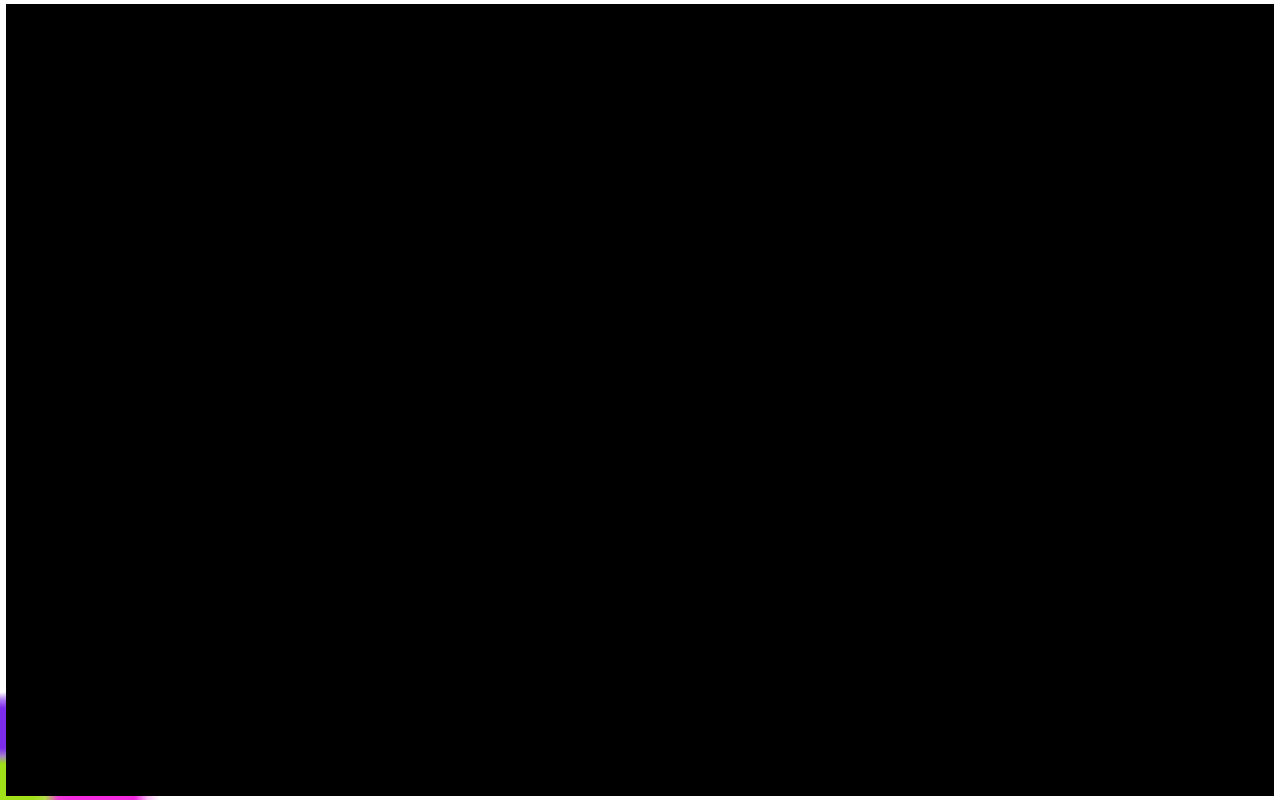
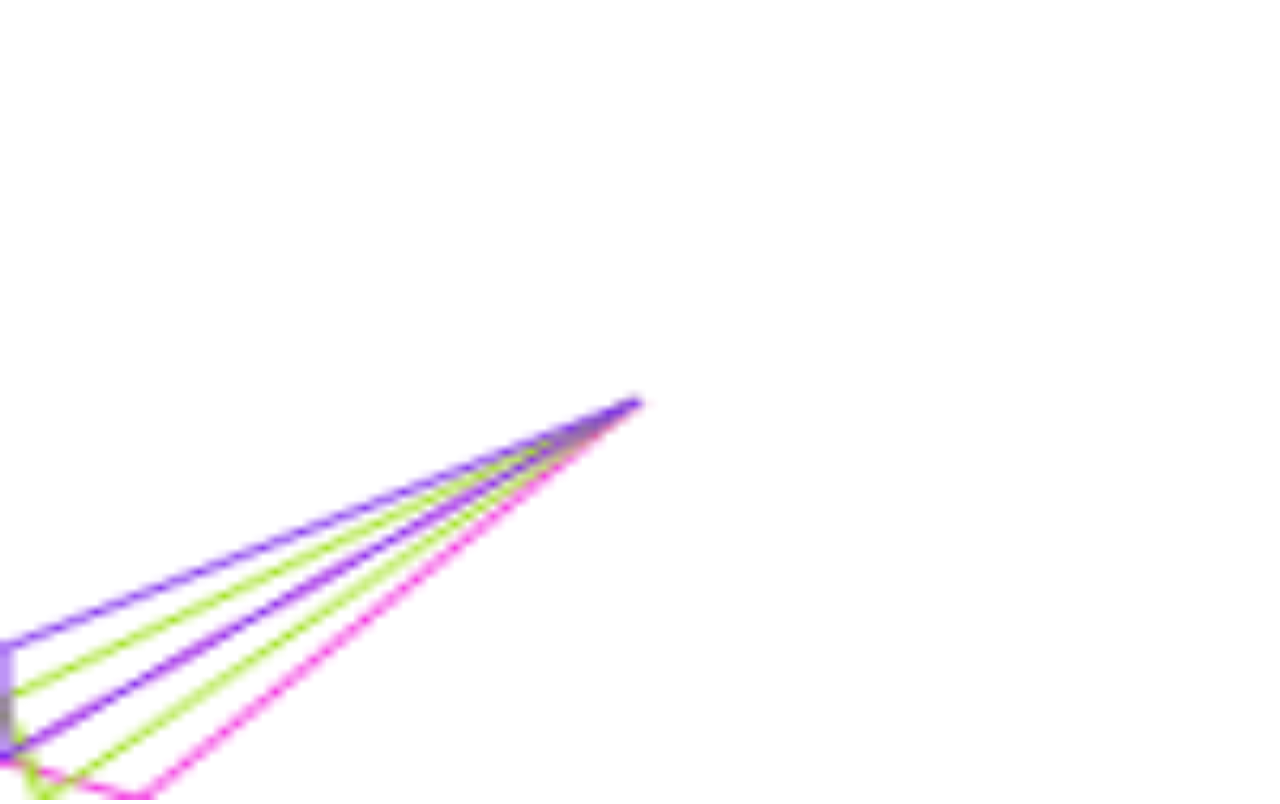
Before and after one commit to chehua19/yakovtech-front, a React (Create React App) app: page / in a window 1280 px wide. Built offline with nearby package versions, Linux system fonts and the light colour scheme.

Commit message:
updates background lines

```diff
--- a/src/App.css
+++ b/src/App.css
@@ -4,11 +4,12 @@
 }
 
 .frontTable {
-    width: 99%;
-    height: 99%;
+    display: none;
+    width: calc(100% - 20px);
+    height: calc(100% - 20px);
     background-color: black;
     position: absolute;
     z-index: 2;
-    left: 0.5%;
-    top: 0.5%
+    left: 10px;
+    top: 10px;
 }
--- a/src/components/Canvas.js
+++ b/src/components/Canvas.js
@@ -6,30 +6,65 @@ const Canvas = props => {
     const canvasRef = useRef(null);
 
     let data = [
-        { color: "#F22CDF"},
-        { color: "#9FE018"},
-        { color: "#7D2BED"}
+        { color: "#F22CDF", angle: 5},
+        { color: "#9FE018", angle: 5},
+        { color: "#7D2BED", angle: 5},
+        //{ color: "#000", angle: 345}
       ];
 
     const draw = (ctx, frameCount) => {
         ctx.clearRect(0, 0, ctx.canvas.width, ctx.canvas.height);
         let startAngle = 0;
+
         data.forEach((d) => {
             startAngle += 5;
+
+            let angle = (startAngle+frameCount)%360;
             let cx = ctx.canvas.width/2;
             let cy = ctx.canvas.height/2;
-            ctx.fillStyle = d.color;
+            ctx.strokeStyle = d.color;
             ctx.beginPath();
+            ctx.moveTo(cx, cy);
+            //ctx.arc(cx, cy, 100, toRadians(angle), toRadians(angle+d.angle));
+            console.log(angle);
 
-            ctx.arc(cx, cy, 100, toRadians(startAngle+frameCount), toRadians(startAngle+frameCount+5));
+            let line1 = getCoordinates(ctx, angle);
+            ctx.lineTo(line1[0], line1[1]);
+            ctx.lineWidth = 1;
+            let line2 = getCoordinates(ctx, angle+10);
+            ctx.lineTo(line2[0], line2[1]);
+
             ctx.lineTo(cx, cy);
-            ctx.fill();
-            ctx.closePath();
+            ctx.stroke();
+
+
         });
     }
 
     const toRadians = degree => {
         return degree*Math.PI/180;
+    }
+
+    const getCoordinates = (ctx, degree) => {
+        let width = ctx.canvas.width;
+        let height = ctx.canvas.height;
+        let x, y;
+        if (degree > 315 || degree < 45){
+            x = width;
+            y = (height/2) + (height/2) * Math.tan(toRadians(degree)) ;
+        }
+        else if(degree > 45 && degree < 135) {
+            y = height;
+            x = (width/2) + (width/2) / Math.tan(toRadians(degree));
+        } else if(degree > 135 && degree < 225) {
+            x = 0;
+            y = (height/2) - (height/2) * Math.tan(toRadians(degree));
+        } else if(degree > 225 && degree < 315) {
+            y = 0;
+            x = (width/2) - (width/2) / Math.tan(toRadians(degree));
+        }
+
+        return [x, y];
     }
 
     useEffect(() => {
```
